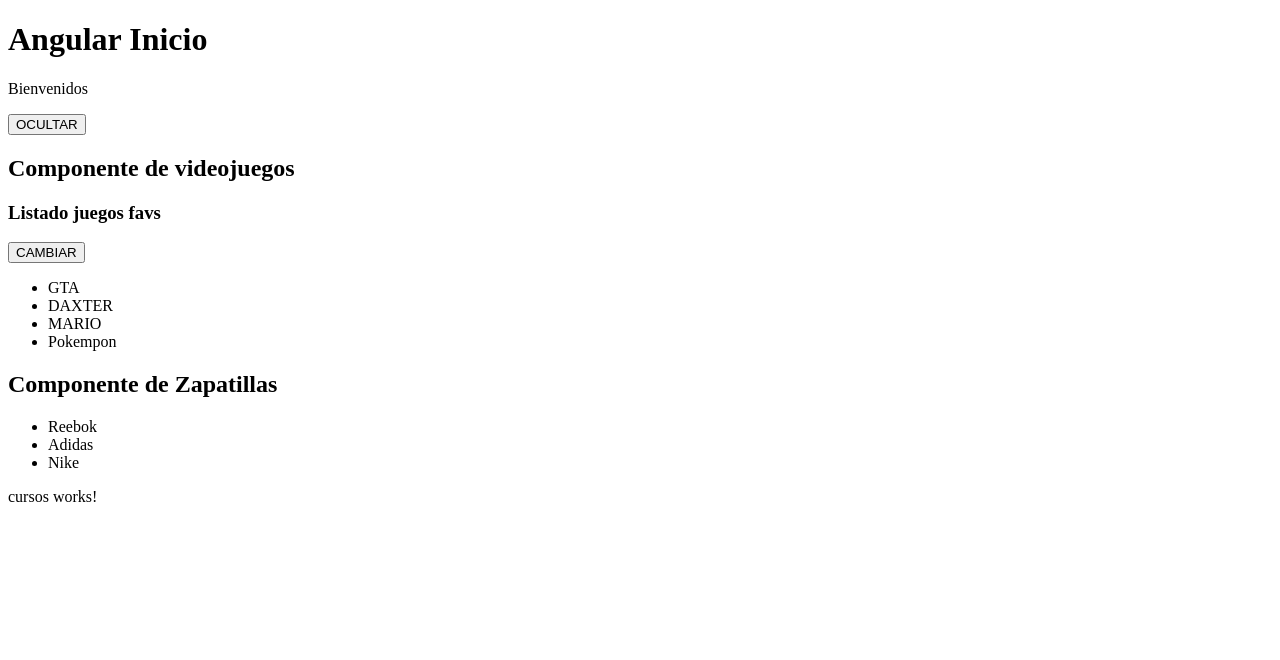
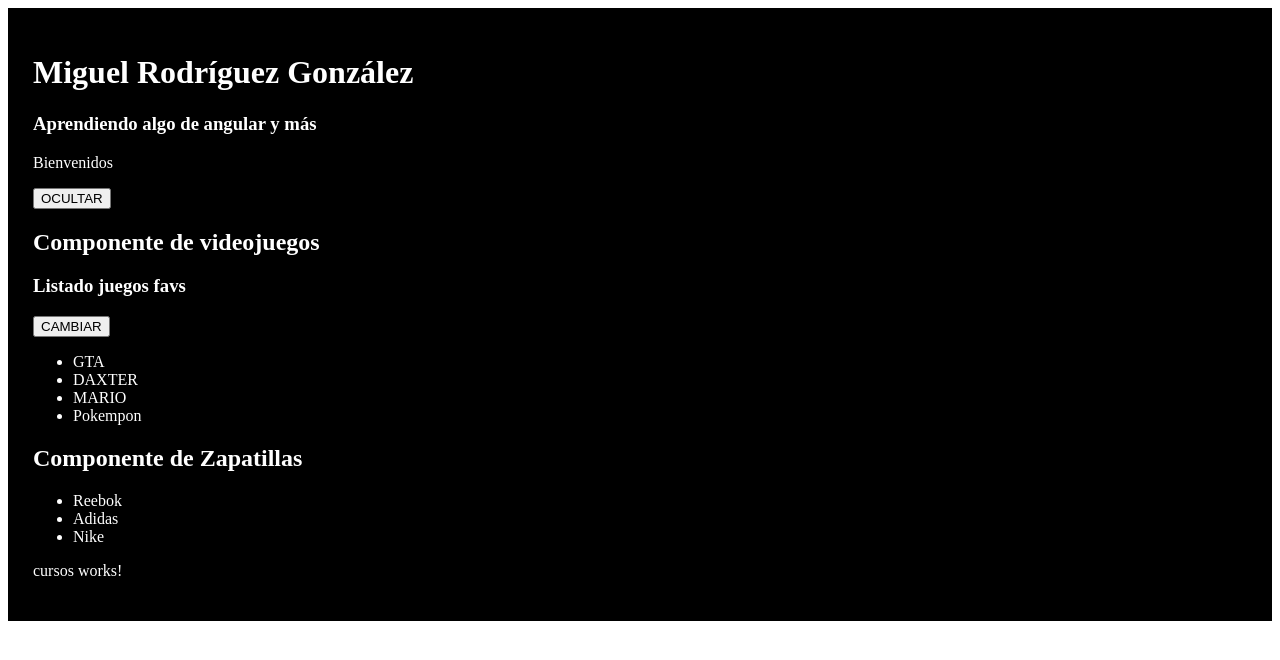
Before and after one commit to miguelrguez16/Proyecto-Portfolio, an Angular app: page / in a window 1280 px wide. Shown: the top 660 px of the page. Built offline with nearby package versions, Linux system fonts and the light colour scheme.

Commit message:
[ngStyle] exportar clases

```diff
--- a/src/app/app.component.html
+++ b/src/app/app.component.html
@@ -1,5 +1,11 @@
-<div>
+<div [ngStyle]="{
+  'background':fondo, 'color':color,
+  'padding':'20px',
+  'border':'5px solid black',
+  'margin': '0px auto'
+}">
   <h1>{{title}}</h1>
+  <h3>{{descripcion}}</h3>
   <p> Bienvenidos</p>
   <button (click)="setEnabled(false)" *ngIf="mostrar_videojuegos">OCULTAR</button>
   <button (click)="setEnabled(true)" *ngIf="!mostrar_videojuegos">MOSTRAR</button>
--- a/src/app/app.component.ts
+++ b/src/app/app.component.ts
@@ -1,14 +1,23 @@
 import { Component } from '@angular/core';
-
+import { configuracion } from './models/configuracion';
 @Component({
   selector: 'app-root', // va a la etiqueta del html
   templateUrl: './app.component.html',
   styleUrls: ['./app.component.css']
 })
 export class AppComponent {
-  public title:string = 'Angular Inicio';
+  public title:string = 'Angular';
+  public descripcion:string ="";
+  public fondo:string="";
+  public color:string="";
   public mostrar_videojuegos:boolean = true;
 
+  constructor(){
+    this.title = configuracion.titulo;
+    this.descripcion = configuracion.descripcion;
+    this.color =configuracion.color;
+    this.fondo=configuracion.fondo;
+  }
   public setEnabled(valor:boolean):void{
     this.mostrar_videojuegos = valor;
   }
--- /dev/null
+++ b/src/app/models/configuracion.ts
@@ -0,0 +1,9 @@
+
+
+
+export var configuracion = {
+  color: 'white',
+  fondo: 'black',
+  titulo: 'Miguel Rodríguez González',
+  descripcion: 'Aprendiendo algo de angular y más',
+};
```
